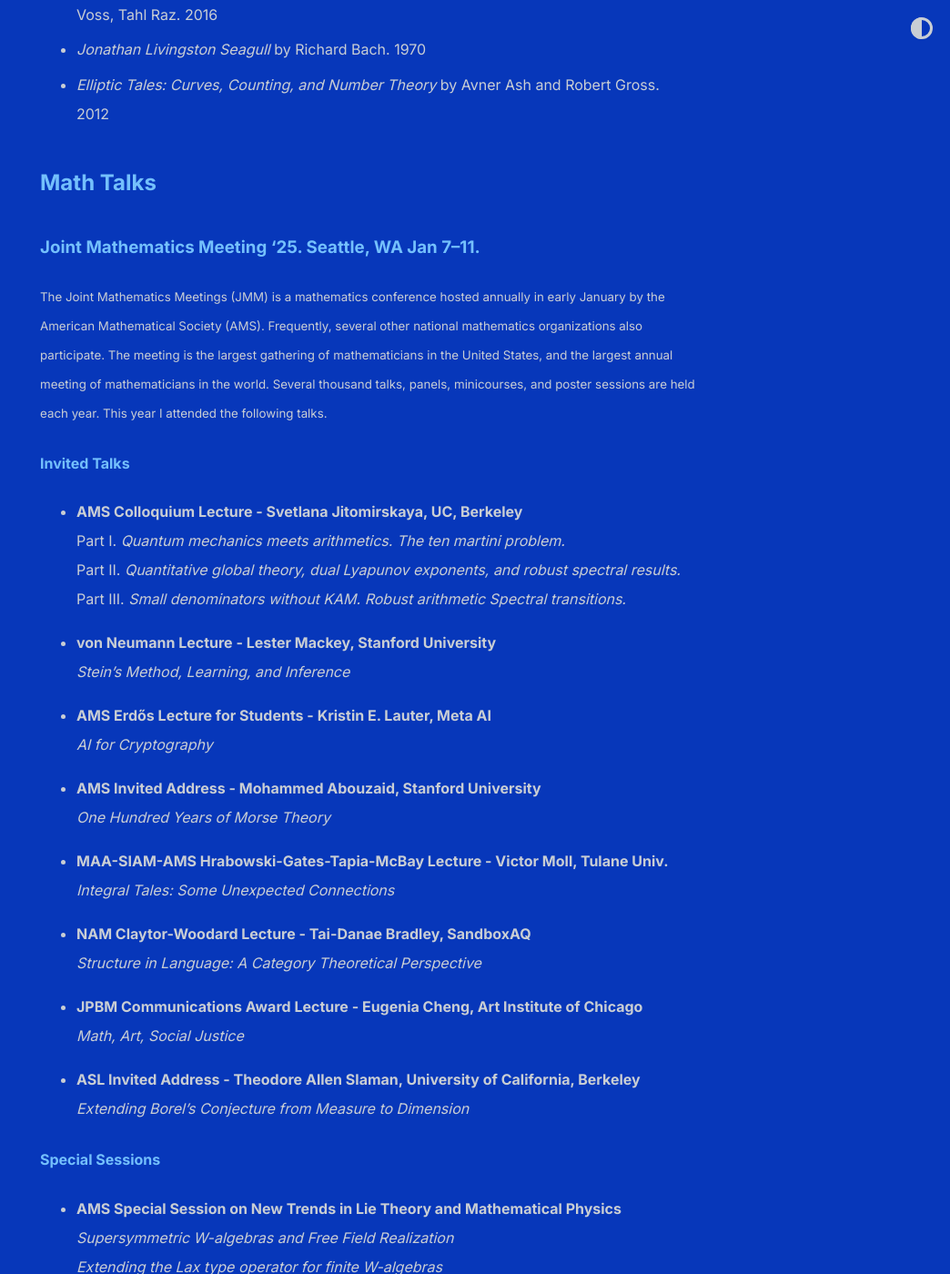
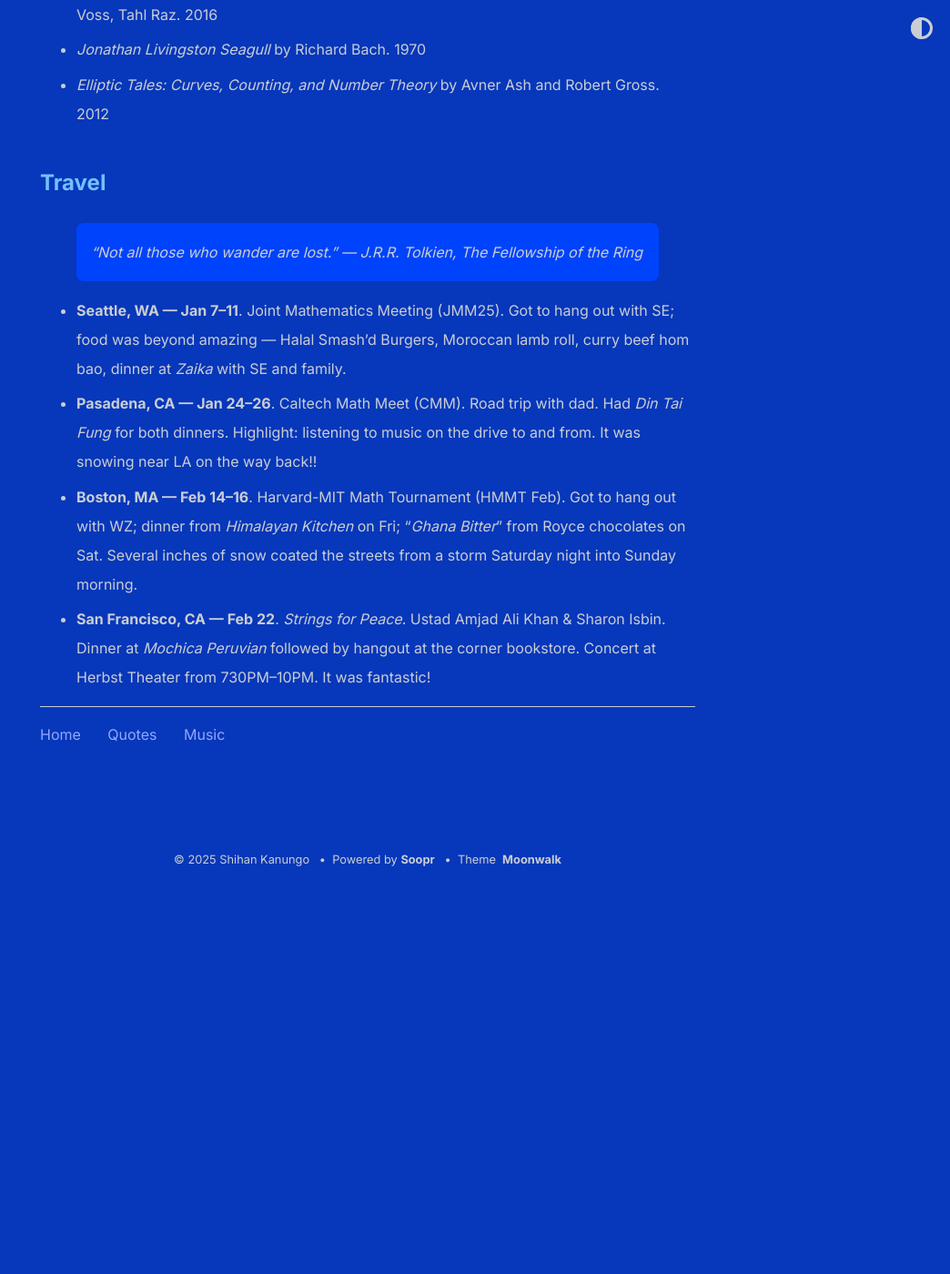
Before and after one commit to shihankanungo/shihankanungo.github.io, a Jekyll site: the page built from wrapped.md, in a window 1280 px wide and 1400 px high, scrolled down 2490 px. Shown: the whole window at 91% size, without its empty margins (236-1280 px from the left). Built offline with Jekyll 4.4.1, drawn with Linux system fonts in a browser that asks for light colours; after the commit the page ends 3461 px from its top, so only the background shows below that; some of the changed text lies outside the part shown.

Commit message:
Update wrapped.md

```diff
--- a/wrapped.md
+++ b/wrapped.md
@@ -62,74 +62,6 @@ title: Wrapped (2025)
 - *Jonathan Livingston Seagull* by Richard Bach. 1970
 - *Elliptic Tales: Curves, Counting, and Number Theory* by Avner Ash and Robert Gross. 2012
 
-## Math Talks
-
-### Joint Mathematics Meeting '25. Seattle, WA Jan 7--11.
-<small>The Joint Mathematics Meetings (JMM) is a mathematics conference hosted annually in early January by the American Mathematical Society (AMS). Frequently, several other national mathematics organizations also participate. The meeting is the largest gathering of mathematicians in the United States, and the largest annual meeting of mathematicians in the world. Several thousand talks, panels, minicourses, and poster sessions are held each year. This year I attended the following talks. </small>
-
-#### Invited Talks
-
-- **AMS Colloquium Lecture - Svetlana Jitomirskaya, UC, Berkeley** <br>
-Part I. *Quantum mechanics meets arithmetics. The ten martini problem.* <br>
-Part II. *Quantitative global theory, dual Lyapunov exponents, and robust spectral results.* <br>
-Part III. *Small denominators without KAM. Robust arithmetic Spectral transitions.* <br>
-
-- **von Neumann Lecture - Lester Mackey, Stanford University** <br>
-*Stein's Method, Learning, and Inference*
-
-- **AMS Erdős Lecture for Students - Kristin E. Lauter, Meta AI** <br>
-*AI for Cryptography*
-
-- **AMS Invited Address - Mohammed Abouzaid, Stanford University** <br>
-_One Hundred Years of Morse Theory_
-
-- **MAA-SIAM-AMS Hrabowski-Gates-Tapia-McBay Lecture - Victor Moll, Tulane Univ.** <br>
-_Integral Tales: Some Unexpected Connections_
-
-- **NAM Claytor-Woodard Lecture - Tai-Danae Bradley, SandboxAQ** <br>
-_Structure in Language: A Category Theoretical Perspective_
-
-- **JPBM Communications Award Lecture - Eugenia Cheng, Art Institute of Chicago** <br>
-_Math, Art, Social Justice_
-
-- **ASL Invited Address - Theodore Allen Slaman, University of California, Berkeley** <br>
-_Extending Borel's Conjecture from Measure to Dimension_
-
-#### Special Sessions
-
-- **AMS Special Session on New Trends in Lie Theory and Mathematical Physics** <br>
-_Supersymmetric W-algebras and Free Field Realization_ <br>
-_Extending the Lax type operator for finite W-algebras_
-
-- **AMS Special Session on Random Walks on Graphs and Related Parameters** <br>
-_Some spectral properties of the non-backtracking matrix of a graph_ <br>
-_Defective eigenvalues of the non-backtracking matrix_ <br>
-_Multiphase Markov Chains_ <br>
-_On the last new vertex visited by a random walk in a directed graph_ <br>
-_Random walking on a graph and on its complement_
-
-- **AMS Special Session on Extremal Combinatorics and Random Discrete Structures** <br>
-_On Off-Diagonal F-Ramsey numbers_ <br>
-_On the number of P-free set families for tree posets P_ <br>
-_Extremal problems for given order and generalizations of independence numbers_ <br>
-_Gale duality in Hilbert spaces_
-
-- **AMS Special Session on Local-to-Global in Apollonian Circle Packings and Beyond** <br>
-_Spectral decomposition and Siegel-Veech transforms for strata: The case of marked tori_ <br>
-_Local obstructions in prime components of Apollonian circle packings_ <br>
-_Prime components in Apollonian circle packings_ <br>
-_Some perspectives on Local-Global problems_
-
-- **AMS Current Events Bulletin** <br>
-_Apollonian packings: the rise and fall of the local to global conjecture_ <br>
-_Floer cohomology and invariants of singularities_ <br>
-_Finding Arithmetic Progressions in Dense Sets of Integers_
-
-### Stanford University, Math Department Talks
-
-![stanford-feb-27](images/02-27.png)
-
-![stanford-mar-04](images/03-04.png)
 
 ## Travel
 
```
